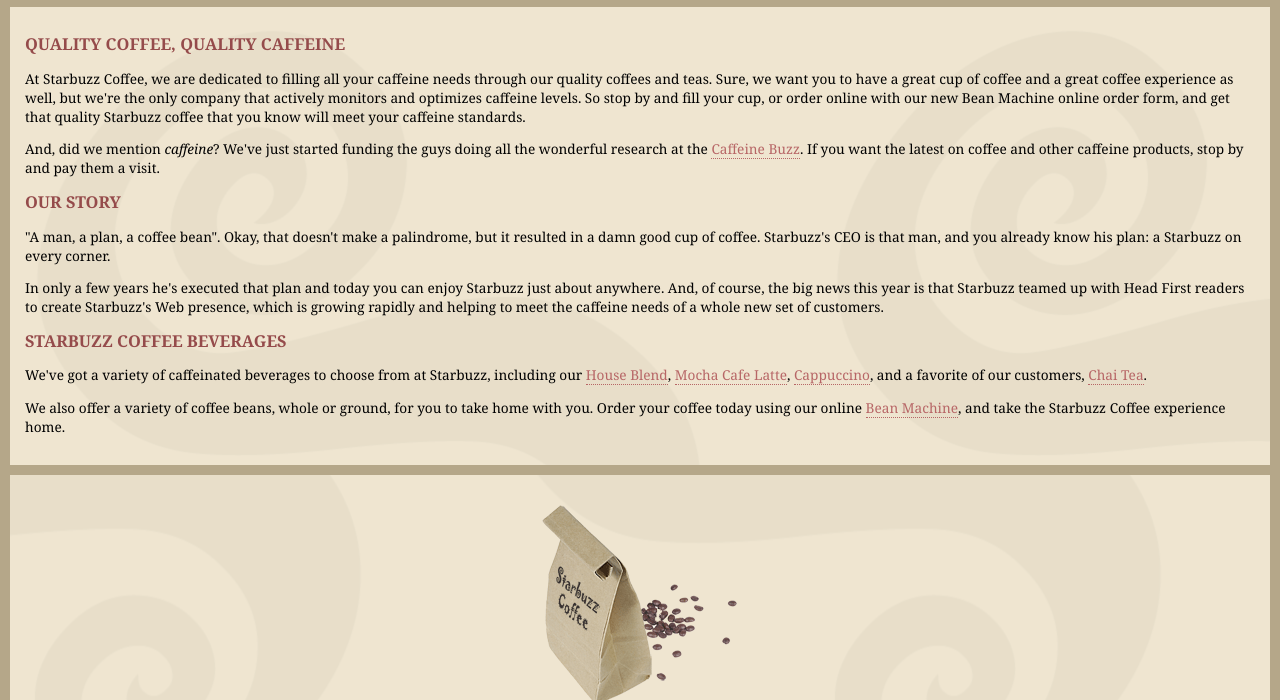
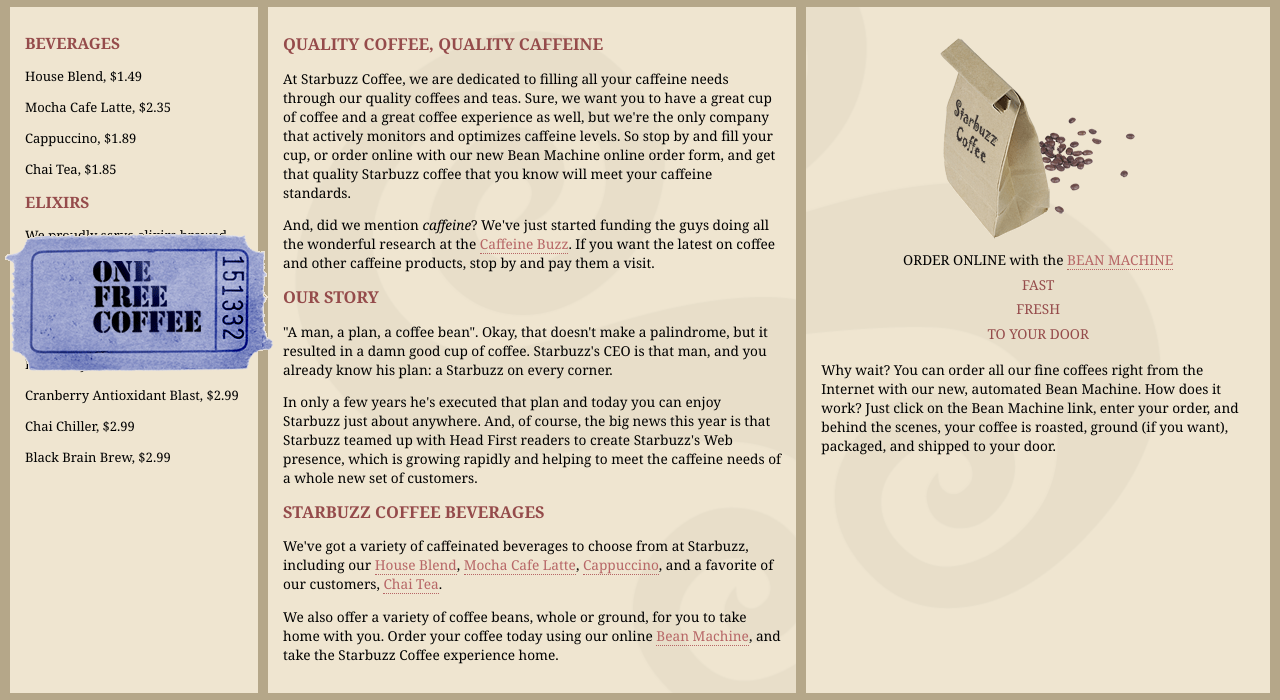
Before and after one commit to LugeKit/hf_frontend, a plain HTML site: page hf/chapter11/tabledisplay/index.html in a window 1280 px wide. Shown: the part 121-821 px from the top of the page. Drawn offline with Linux system fonts and the light colour scheme.

Commit message:
feat: chapter11 layout

```diff
--- a/hf/chapter11/absolute/starbuzz.css
+++ b/hf/chapter11/absolute/starbuzz.css
@@ -1,58 +1,65 @@
 body {
   background-color: #b5a789;
-  font-family:      Georgia, "Times New Roman", Times, serif;
-  font-size:        small;
-  margin:           0px;
+  font-family: Georgia, "Times New Roman", Times, serif;
+  font-size: small;
+  margin: 0px;
 }
 
 #header {
   background-color: #675c47;
-  margin:           10px;
-  height:           108px;
+  margin: 10px;
+  height: 108px;
 }
 
 #main {
-  background:       #efe5d0 url(images/background.gif) top left;
-  font-size:        105%;
-  padding:          15px;
-  margin:           0px 10px 10px 10px;
+  background: #efe5d0 url(images/background.gif) top left;
+  font-size: 105%;
+  padding: 15px;
+  margin: 0px 330px 10px 10px;
 }
 
 #sidebar {
-  background:       #efe5d0 url(images/background.gif) bottom right;
-  font-size:        105%;
-  padding:          15px;
-  margin:           0px 10px 10px 10px;
+  position: absolute;
+  top: 128px;
+  right: 0px;
+  width: 280px;
+  background: #efe5d0 url(images/background.gif) bottom right;
+  font-size: 105%;
+  padding: 15px;
+  margin: 0px 10px 10px 10px;
 }
 
 #footer {
   background-color: #675c47;
-  color:            #efe5d0;
-  text-align:       center;
-  padding:          15px;
-  margin:           10px;
-  font-size:        90%;
+  color: #efe5d0;
+  text-align: center;
+  padding: 15px;
+  margin: 10px;
+  font-size: 90%;
 }
 
 h1 {
-  font-size:        120%;
-  color:            #954b4b;
+  font-size: 120%;
+  color: #954b4b;
 }
 
-.slogan { color: #954b4b; }
+.slogan {
+  color: #954b4b;
+}
 
 .beanheading {
-  text-align:       center;
-  line-height:      1.8em;
+  text-align: center;
+  line-height: 1.8em;
 }
 
 a:link {
-  color:            #b76666;
-  text-decoration:  none;
-  border-bottom:    thin dotted #b76666;
+  color: #b76666;
+  text-decoration: none;
+  border-bottom: thin dotted #b76666;
 }
+
 a:visited {
-  color:            #675c47;
-  text-decoration:  none;
-  border-bottom:    thin dotted #675c47;
+  color: #675c47;
+  text-decoration: none;
+  border-bottom: thin dotted #675c47;
 }
--- a/hf/chapter11/starbuzz/starbuzz.css
+++ b/hf/chapter11/starbuzz/starbuzz.css
@@ -1,58 +1,71 @@
 body {
   background-color: #b5a789;
-  font-family:      Georgia, "Times New Roman", Times, serif;
-  font-size:        small;
-  margin:           0px;
+  font-family: Georgia, "Times New Roman", Times, serif;
+  font-size: small;
+  margin: 0px;
 }
 
 #header {
   background-color: #675c47;
-  margin:           10px;
-  height:           108px;
+  margin: 10px;
+  height: 108px;
+}
+
+#allcontent {
+  width: 800px;
+  padding: 5px 0px 5px 0px;
+  background: #675c47;
+  margin-left: auto;
+  margin-right: auto;
 }
 
 #main {
-  background:       #efe5d0 url(images/background.gif) top left;
-  font-size:        105%;
-  padding:          15px;
-  margin:           0px 10px 10px 10px;
+  background: #efe5d0 url(images/background.gif) top left;
+  font-size: 105%;
+  padding: 15px;
+  margin: 0px 10px 10px 10px;
+  float: left;
+  width: 420px;
 }
 
 #sidebar {
-  background:       #efe5d0 url(images/background.gif) bottom right;
-  font-size:        105%;
-  padding:          15px;
-  margin:           0px 10px 10px 10px;
+  background: #efe5d0 url(images/background.gif) bottom right;
+  font-size: 105%;
+  padding: 15px;
+  margin: 0px 10px 10px 470px;
 }
 
 #footer {
   background-color: #675c47;
-  color:            #efe5d0;
-  text-align:       center;
-  padding:          15px;
-  margin:           10px;
-  font-size:        90%;
+  color: #efe5d0;
+  text-align: center;
+  padding: 15px;
+  margin: 10px;
+  font-size: 90%;
+  clear: left;
 }
 
 h1 {
-  font-size:        120%;
-  color:            #954b4b;
+  font-size: 120%;
+  color: #954b4b;
 }
 
-.slogan { color: #954b4b; }
+.slogan {
+  color: #954b4b;
+}
 
 .beanheading {
-  text-align:       center;
-  line-height:      1.8em;
+  text-align: center;
+  line-height: 1.8em;
 }
 
 a:link {
-  color:            #b76666;
-  text-decoration:  none;
-  border-bottom:    thin dotted #b76666;
+  color: #b76666;
+  text-decoration: none;
+  border-bottom: thin dotted #b76666;
 }
 a:visited {
-  color:            #675c47;
-  text-decoration:  none;
-  border-bottom:    thin dotted #675c47;
+  color: #675c47;
+  text-decoration: none;
+  border-bottom: thin dotted #675c47;
 }
--- a/hf/chapter11/tabledisplay/index.html
+++ b/hf/chapter11/tabledisplay/index.html
@@ -1,91 +1,125 @@
 <!DOCTYPE html>
 <html>
   <head>
-    <meta charset="utf-8">
+    <meta charset="utf-8" />
     <title>Starbuzz Coffee</title>
-    <link rel="stylesheet" type="text/css" href="starbuzz.css">
+    <link rel="stylesheet" type="text/css" href="starbuzz.css" />
   </head>
 
   <body>
     <div id="header">
-      <img src="images/header.gif" alt="Starbuzz Coffee header image">
+      <img src="images/header.gif" alt="Starbuzz Coffee header image" />
     </div>
 
+    <div id="coupon">
+      <a href="freecoffee.html" title="Click here to get your free coffee">
+        <img src="images/ticket.gif" alt="Starbuzz coupon ticket" />
+      </a>
+    </div>
+
+    <div id="table">
+      <div id="row">
+        <div id="drinks">
+          <h1>BEVERAGES</h1>
+          <p>House Blend, $1.49</p>
+          <p>Mocha Cafe Latte, $2.35</p>
+          <p>Cappuccino, $1.89</p>
+          <p>Chai Tea, $1.85</p>
+          <h1>ELIXIRS</h1>
+          <p>
+            We proudly serve elixirs brewed by our friends at the Head First
+            Lounge.
+          </p>
+          <p>Green Tea Cooler, $2.99</p>
+          <p>Raspberry Ice Concentration, $2.99</p>
+          <p>Blueberry Bliss Elixir, $2.99</p>
+          <p>Cranberry Antioxidant Blast, $2.99</p>
+          <p>Chai Chiller, $2.99</p>
+          <p>Black Brain Brew, $2.99</p>
+        </div>
         <div id="main">
           <h1>QUALITY COFFEE, QUALITY CAFFEINE</h1>
           <p>
-        At Starbuzz Coffee, we are dedicated to filling all your  caffeine needs through our
-        quality coffees and teas. Sure, we want you to have a great cup of coffee and a great
-        coffee experience as well, but we're the only company that actively monitors and
-        optimizes caffeine levels. So stop by and fill your cup, or order online with our new Bean
-        Machine online order form, and get that quality Starbuzz coffee that you know will meet
-        your caffeine standards.
+            At Starbuzz Coffee, we are dedicated to filling all your caffeine
+            needs through our quality coffees and teas. Sure, we want you to
+            have a great cup of coffee and a great coffee experience as well,
+            but we're the only company that actively monitors and optimizes
+            caffeine levels. So stop by and fill your cup, or order online with
+            our new Bean Machine online order form, and get that quality
+            Starbuzz coffee that you know will meet your caffeine standards.
           </p>
           <p>
-        And, did we mention <em>caffeine</em>? We've just started funding the guys doing all
-        the wonderful research at the <a href="http://buzz.headfirstlabs.com"
-        title="Read all about caffeine on the Buzz">Caffeine Buzz</a>.
-        If you want the latest on coffee and other caffeine products,
+            And, did we mention <em>caffeine</em>? We've just started funding
+            the guys doing all the wonderful research at the
+            <a
+              href="http://buzz.headfirstlabs.com"
+              title="Read all about caffeine on the Buzz"
+              >Caffeine Buzz</a
+            >. If you want the latest on coffee and other caffeine products,
             stop by and pay them a visit.
           </p>
           <h1>OUR STORY</h1>
           <p>
-        "A man, a plan, a coffee bean". Okay, that doesn't make a palindrome, but it resulted
-        in a damn good cup of coffee.  Starbuzz's CEO is that man, and you already know his
-        plan: a Starbuzz on every corner.
+            "A man, a plan, a coffee bean". Okay, that doesn't make a
+            palindrome, but it resulted in a damn good cup of coffee. Starbuzz's
+            CEO is that man, and you already know his plan: a Starbuzz on every
+            corner.
           </p>
-      <p>In only a few years he's executed that plan and today
-        you can enjoy Starbuzz just about anywhere.  And, of course, the big news this year
-        is that Starbuzz teamed up with Head First readers to create Starbuzz's Web presence,
-        which is growing rapidly and helping to meet the caffeine needs of a whole new set of
-        customers.
+          <p>
+            In only a few years he's executed that plan and today you can enjoy
+            Starbuzz just about anywhere. And, of course, the big news this year
+            is that Starbuzz teamed up with Head First readers to create
+            Starbuzz's Web presence, which is growing rapidly and helping to
+            meet the caffeine needs of a whole new set of customers.
           </p>
           <h1>STARBUZZ COFFEE BEVERAGES</h1>
           <p>
-        We've got a variety of caffeinated beverages to choose
-        from at Starbuzz, including our
+            We've got a variety of caffeinated beverages to choose from at
+            Starbuzz, including our
             <a href="beverages.html#house" title="House Blend">House Blend</a>,
-        <a href="beverages.html#mocha" title="Mocha Cafe Latte">Mocha Cafe Latte</a>,
-        <a href="beverages.html#cappuccino" title="Cappuccino">Cappuccino</a>,
-        and a favorite of our customers,
+            <a href="beverages.html#mocha" title="Mocha Cafe Latte"
+              >Mocha Cafe Latte</a
+            >,
+            <a href="beverages.html#cappuccino" title="Cappuccino">Cappuccino</a
+            >, and a favorite of our customers,
             <a href="beverages.html#chai" title="Chai Tea">Chai Tea</a>.
           </p>
           <p>
             We also offer a variety of coffee beans, whole or ground, for you to
-        take home with you.  Order your coffee today using our online
-        <a href="form.html" title="form.html">Bean Machine</a>, and take
-        the Starbuzz Coffee experience home.
+            take home with you. Order your coffee today using our online
+            <a href="form.html" title="form.html">Bean Machine</a>, and take the
+            Starbuzz Coffee experience home.
           </p>
         </div>
 
         <div id="sidebar">
           <p class="beanheading">
-        <img src="images/bag.gif" alt="Bean Machine bag">
-        <br>
-        ORDER ONLINE
-        with the
+            <img src="images/bag.gif" alt="Bean Machine bag" />
+            <br />
+            ORDER ONLINE with the
             <a href="form.html">BEAN MACHINE</a>
-        <br>
+            <br />
             <span class="slogan">
-            FAST <br>
-            FRESH <br>
-            TO YOUR DOOR <br>
+              FAST <br />
+              FRESH <br />
+              TO YOUR DOOR <br />
             </span>
           </p>
           <p>
-        Why wait?  You can order all our fine coffees right from the Internet with our new,
-        automated Bean Machine.  How does it work?  Just click on the Bean Machine link,
-        enter your order, and behind the scenes, your coffee is roasted, ground
-        (if you want), packaged, and shipped to your door.
+            Why wait? You can order all our fine coffees right from the Internet
+            with our new, automated Bean Machine. How does it work? Just click
+            on the Bean Machine link, enter your order, and behind the scenes,
+            your coffee is roasted, ground (if you want), packaged, and shipped
+            to your door.
           </p>
         </div>
-
+      </div>
+    </div>
     <div id="footer">
       &copy; 2012, Starbuzz Coffee
-      <br>
-      All trademarks and registered trademarks appearing on
-      this site are the property of their respective owners.
+      <br />
+      All trademarks and registered trademarks appearing on this site are the
+      property of their respective owners.
     </div>
-
   </body>
 </html>
--- a/hf/chapter11/tabledisplay/starbuzz.css
+++ b/hf/chapter11/tabledisplay/starbuzz.css
@@ -1,58 +1,91 @@
 body {
   background-color: #b5a789;
-  font-family:      Georgia, "Times New Roman", Times, serif;
-  font-size:        small;
-  margin:           0px;
+  font-family: Georgia, "Times New Roman", Times, serif;
+  font-size: small;
+  margin: 0px;
 }
 
 #header {
   background-color: #675c47;
-  margin:           10px;
-  height:           108px;
+  margin: 10px 10px 0px 10px;
+  height: 108px;
 }
 
 #main {
-  background:       #efe5d0 url(images/background.gif) top left;
-  font-size:        105%;
-  padding:          15px;
-  margin:           0px 10px 10px 10px;
+  display: table-cell;
+  background: #efe5d0 url(images/background.gif) top left;
+  font-size: 105%;
+  padding: 15px;
+  vertical-align: top;
+}
+
+#drinks {
+  display: table-cell;
+  background: #efe5d0;
+  width: 20%;
+  padding: 15px;
+  vertical-align: top;
+}
+
+#coupon {
+  position: fixed;
+  top: 350px;
+  left: 0px;
+}
+
+#coupon a,
+img {
+  border: none;
 }
 
 #sidebar {
-  background:       #efe5d0 url(images/background.gif) bottom right;
-  font-size:        105%;
-  padding:          15px;
-  margin:           0px 10px 10px 10px;
+  display: table-cell;
+  background: #efe5d0 url(images/background.gif) bottom right;
+  font-size: 105%;
+  padding: 15px;
+  vertical-align: top;
 }
 
 #footer {
   background-color: #675c47;
-  color:            #efe5d0;
-  text-align:       center;
-  padding:          15px;
-  margin:           10px;
-  font-size:        90%;
+  color: #efe5d0;
+  text-align: center;
+  padding: 15px;
+  margin: 0px 10px 10px 10px;
+  font-size: 90%;
 }
 
 h1 {
-  font-size:        120%;
-  color:            #954b4b;
+  font-size: 120%;
+  color: #954b4b;
 }
 
-.slogan { color: #954b4b; }
+.slogan {
+  color: #954b4b;
+}
 
 .beanheading {
-  text-align:       center;
-  line-height:      1.8em;
+  text-align: center;
+  line-height: 1.8em;
 }
 
 a:link {
-  color:            #b76666;
-  text-decoration:  none;
-  border-bottom:    thin dotted #b76666;
+  color: #b76666;
+  text-decoration: none;
+  border-bottom: thin dotted #b76666;
 }
+
 a:visited {
-  color:            #675c47;
-  text-decoration:  none;
-  border-bottom:    thin dotted #675c47;
+  color: #675c47;
+  text-decoration: none;
+  border-bottom: thin dotted #675c47;
 }
+
+div#table {
+  display: table;
+  border-spacing: 10px;
+}
+
+div#row {
+  display: table-row;
+}
```
Also changed, not shown: hf/chapter11/absolute/index.html (+49 -43 lines), hf/chapter11/starbuzz/freecoffee.html (+2 -2 lines), hf/chapter11/starbuzz/index.html (+52 -44 lines). Lines whose indentation alone changed are shown as unchanged.
